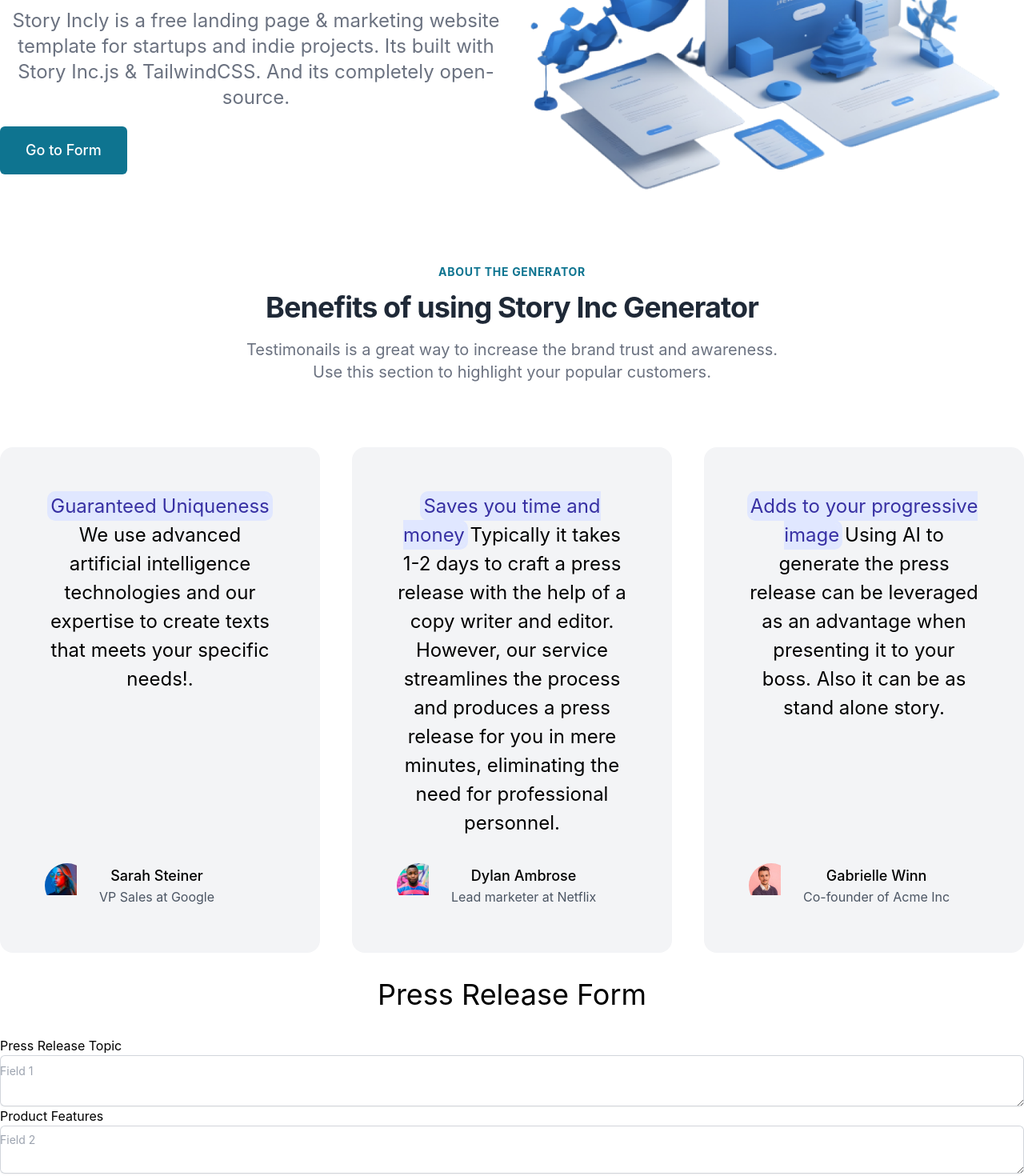
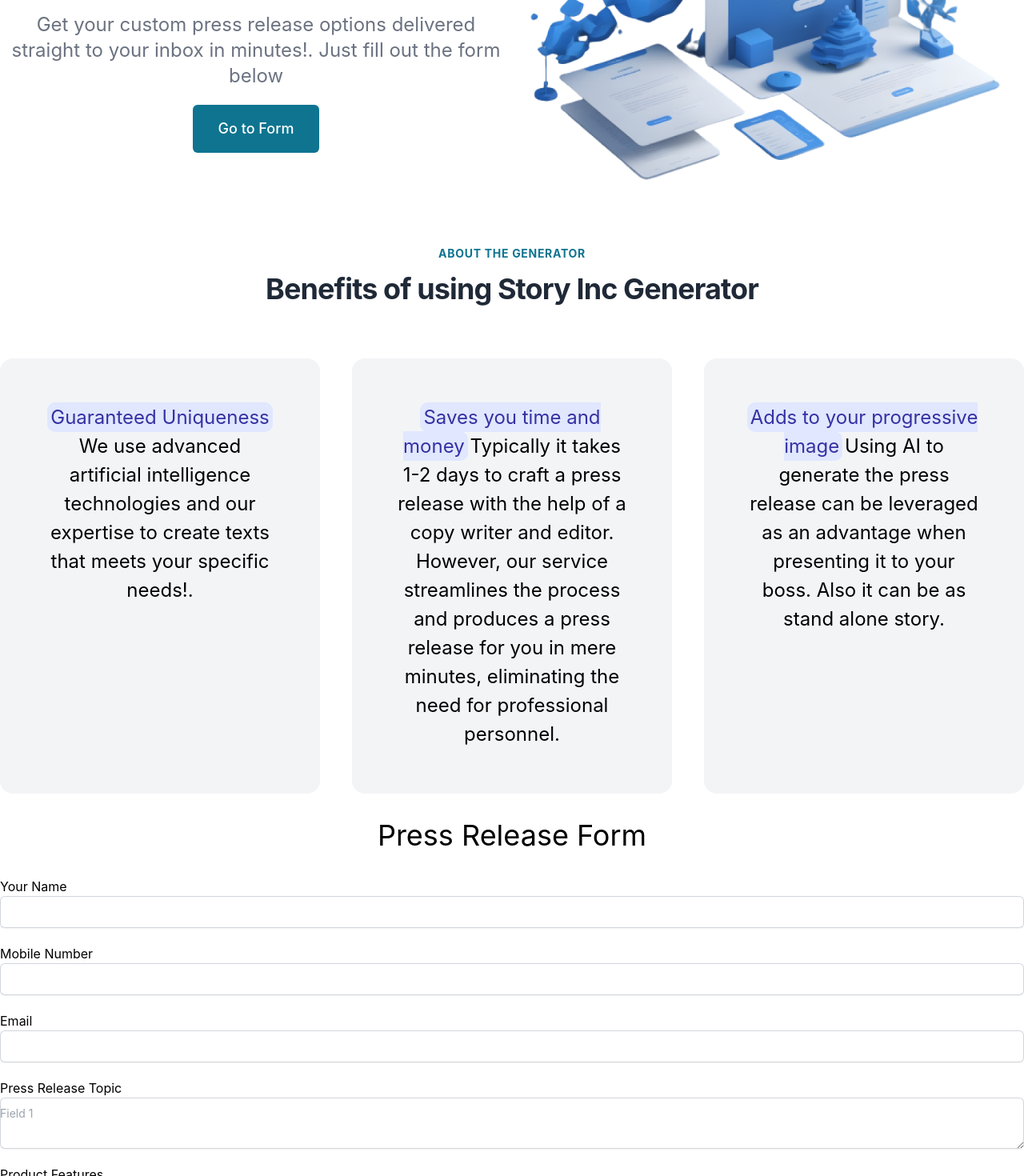
Before and after one commit to MrAnas/story-project, a React (Create React App) app: page / in a window 1280 px wide. Shown: the part 300-1770 px from the top of the page at 80% size. Built offline with nearby package versions, Linux system fonts and the light colour scheme.

Commit message:
update content

```diff
--- a/src/App.js
+++ b/src/App.js
@@ -3,7 +3,7 @@
 import SectionTitle from "./components/sectionTitle";
 
 import Footer from "./components/footer";
-import Testimonials from "./components/testimonials";
+import Features from "./components/Features";
 import Cta from "./components/cta";
 import './tailwind.css'
 import './App.css';
@@ -19,10 +19,8 @@
       <SectionTitle
         pretitle="About the generator"
         title="Benefits of using Story Inc Generator">
-        Testimonails is a great way to increase the brand trust and awareness.
-        Use this section to highlight your popular customers.
       </SectionTitle>
-      <Testimonials />
+      <Features />
 
       {/* HERE IS FORM */}
       <p className='text-4xl'>Press Release Form</p>
--- a/src/CampaignForm.js
+++ b/src/CampaignForm.js
@@ -28,6 +28,19 @@
   return (
     <Container>
     <form onSubmit={handleSubmit}>
+    <div className="mb-5 ">
+      <p className='text-left'>Your Name</p>
+      <input type='text' className="block w-full rounded-md border-0 py-2 text-gray-900 shadow-sm ring-1 ring-inset ring-gray-300 placeholder:text-gray-400 focus:ring-2 focus:ring-inset focus:ring-cyan-700 sm:text-sm sm:leading-6"></input>
+    </div>
+    <div className="mb-5 ">
+      <p className='text-left'>Mobile Number</p>
+      <input type='phone' className="block w-full rounded-md border-0 py-2 text-gray-900 shadow-sm ring-1 ring-inset ring-gray-300 placeholder:text-gray-400 focus:ring-2 focus:ring-inset focus:ring-cyan-700 sm:text-sm sm:leading-6"></input>
+    </div>
+    <div className="mb-5 ">
+      <p className='text-left'>Email</p>
+      <input type='email' className="block w-full rounded-md border-0 py-2 text-gray-900 shadow-sm ring-1 ring-inset ring-gray-300 placeholder:text-gray-400 focus:ring-2 focus:ring-inset focus:ring-cyan-700 sm:text-sm sm:leading-6"></input>
+    </div>
+      <div className="mb-5 ">
       <h5 className='text-left'>Press Release Topic</h5>
       <textarea
         name="field1"
@@ -36,6 +49,7 @@
         onChange={handleChange}
         placeholder="Field 1"
       />
+      </div>
       <h5 className='text-left'>Product Features</h5>
       <textarea
         name="field2"
--- a/src/components/testimonials.js
+++ b/src/components/Features.js
@@ -4,7 +4,7 @@
 import userTwoImg from "./img/user2.jpg";
 import userThreeImg from "./img/user3.jpg";
 
-const Testimonials  = () => {
+const Features  = () => {
   return (
     <Container>
       <div className="grid gap-10 lg:grid-cols-2 xl:grid-cols-3">
@@ -14,11 +14,6 @@
               <Mark>Guaranteed Uniqueness</Mark>
               We use advanced artificial intelligence technologies and our expertise to create texts that meets your specific needs!.
                           </p>
-            <Avatar
-              image={userOneImg}
-              name="Sarah Steiner"
-              title="VP Sales at Google"
-            />
           </div>
         </div>
         <div className="">
@@ -28,11 +23,6 @@
             Typically it takes 1-2 days to craft a press release with the help of a copy writer and editor. However, our service streamlines the process and produces a press release for you in mere minutes, eliminating the need for professional personnel.
             </p>
 
-            <Avatar
-              image={userTwoImg}
-              name="Dylan Ambrose"
-              title="Lead marketer at Netflix"
-            />
           </div>
         </div>
         <div className="">
@@ -41,12 +31,6 @@
               <Mark>Adds to your progressive image</Mark>
             Using AI to generate the press release can be leveraged as an advantage when presenting it to your boss. Also it can be as stand alone story.
             </p>
-
-            <Avatar
-              image={userThreeImg}
-              name="Gabrielle Winn"
-              title="Co-founder of Acme Inc"
-            />
           </div>
         </div>
       </div>
@@ -54,25 +38,6 @@
   );
 }
 
-function Avatar(props) {
-  return (
-    <div className="flex items-center mt-8 space-x-3">
-      <div className="flex-shrink-0 overflow-hidden rounded-full w-14 h-14">
-        <img
-          src={props.image}
-          width="40"
-          height="40"
-          alt="Avatar"
-          placeholder="blur"
-        />
-      </div>
-      <div>
-        <div className="text-lg font-medium">{props.name}</div>
-        <div className="text-gray-600">{props.title}</div>
-      </div>
-    </div>
-  );
-}
 
 function Mark(props) {
   return (
@@ -85,4 +50,4 @@
   );
 }
 
-export default Testimonials;
+export default Features;
--- a/src/components/data.js
+++ /dev/null
@@ -1,60 +0,0 @@
-import {
-  FaceSmileIcon,
-  ChartBarSquareIcon,
-  CursorArrowRaysIcon,
-  DevicePhoneMobileIcon,
-  AdjustmentsHorizontalIcon,
-  SunIcon,
-} from "@heroicons/react/24/solid";
-
-import benefitOneImg from "./img/benefit-one.png";
-import benefitTwoImg from "./img/benefit-two.png";
-
-const benefitOne = {
-  title: "Highlight your benefits",
-  desc: "You can use this space to highlight your first benefit or a feature of your product. It can also contain an image or Illustration like in the example along with some bullet points.",
-  image: benefitOneImg,
-  bullets: [
-    {
-      title: "Understand your customers",
-      desc: "Then explain the first point breifly in one or two lines.",
-      icon: <FaceSmileIcon />,
-    },
-    {
-      title: "Improve acquisition",
-      desc: "Here you can add the Story Inc benefit point.",
-      icon: <ChartBarSquareIcon />,
-    },
-    {
-      title: "Drive customer retention",
-      desc: "This will be your last bullet point in this section.",
-      icon: <CursorArrowRaysIcon />,
-    },
-  ],
-};
-
-const benefitTwo = {
-  title: "Offer more benefits here",
-  desc: "You can use this same layout with a flip image to highlight your rest of the benefits of your product. It can also contain an image or Illustration as above section along with some bullet points.",
-  image: benefitTwoImg,
-  bullets: [
-    {
-      title: "Mobile Responsive Template",
-      desc: "Story Incly is designed as a mobile first responsive template.",
-      icon: <DevicePhoneMobileIcon />,
-    },
-    {
-      title: "Powered by Story Inc",
-      desc: "This template is powered by latest technologies and tools.",
-      icon: <AdjustmentsHorizontalIcon />,
-    },
-    {
-      title: "Dark & Light Mode",
-      desc: "Story Incly comes with a zero-config light & dark mode. ",
-      icon: <SunIcon />,
-    },
-  ],
-};
-
-
-export {benefitOne, benefitTwo};
--- a/src/components/footer.js
+++ b/src/components/footer.js
@@ -28,11 +28,6 @@
                     />
               </a>
             </div>
-
-            <div className="max-w-md mt-4 text-gray-500">
-              Story Incly
-              template for startups and indie projects.
-            </div>
           </div>
 
           <div>
@@ -57,21 +52,21 @@
             <div>Follow us</div>
             <div className="flex mt-5 space-x-5 text-gray-400">
               <a
-                href="https://twitter.com/web3templates"
+                href="https://twitter.com/"
                 target="_blank"
                 rel="noopener">
                 <span className="sr-only">Twitter</span>
                 <Twitter />
               </a>
               <a
-                href="https://facebook.com/web3templates"
+                href="https://facebook.com/"
                 target="_blank"
                 rel="noopener">
                 <span className="sr-only">Facebook</span>
                 <Facebook />
               </a>
               <a
-                href="https://instagram.com/web3templates"
+                href="https://instagram.com/"
                 target="_blank"
                 rel="noopener">
                 <span className="sr-only">Instagram</span>
--- a/src/components/hero.js
+++ b/src/components/hero.js
@@ -11,16 +11,14 @@
             Generate your perfect press release with AI
             </h1>
             <p className="py-5 text-xl leading-normal text-gray-500 lg:text-xl xl:text-2xl ">
-              Story Incly is a free landing page & marketing website
-              template for startups and indie projects. Its built with
-              Story Inc.js & TailwindCSS. And its completely open-source.
+            Get your custom press release options delivered straight to your inbox in minutes!. Just fill out the form below
             </p>
 
             <div className="flex flex-col items-start space-y-3 sm:space-x-4 sm:space-y-0 sm:items-center sm:flex-row">
               <a
                 href="#"
                 rel="noopener"
-                className="px-8 py-4 text-lg font-medium text-center text-white bg-cyan-700 rounded-md ">
+                className="px-8 py-4 text-lg font-medium text-center text-white bg-cyan-700 rounded-md mx-auto">
                Go to Form
               </a>
             </div>
```
